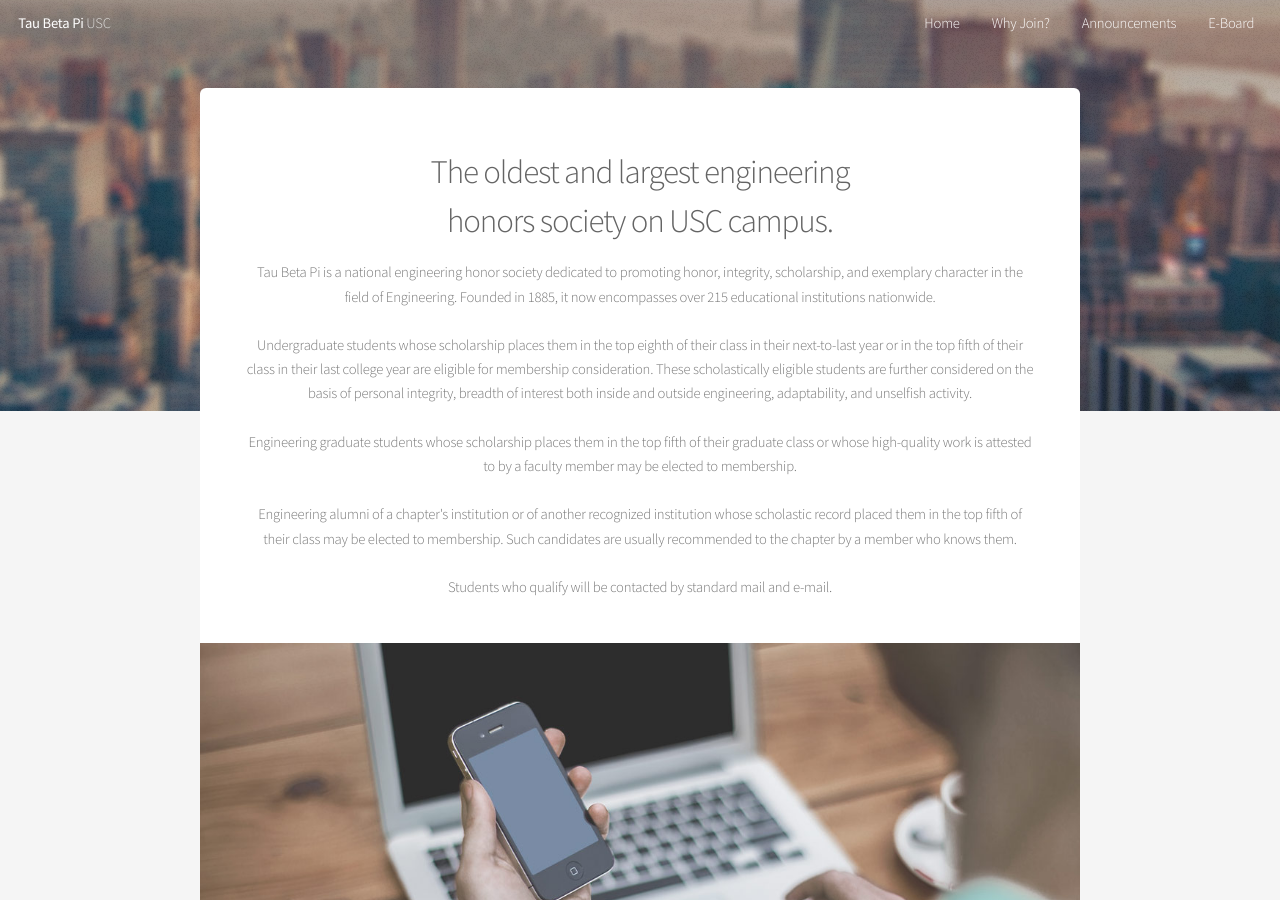
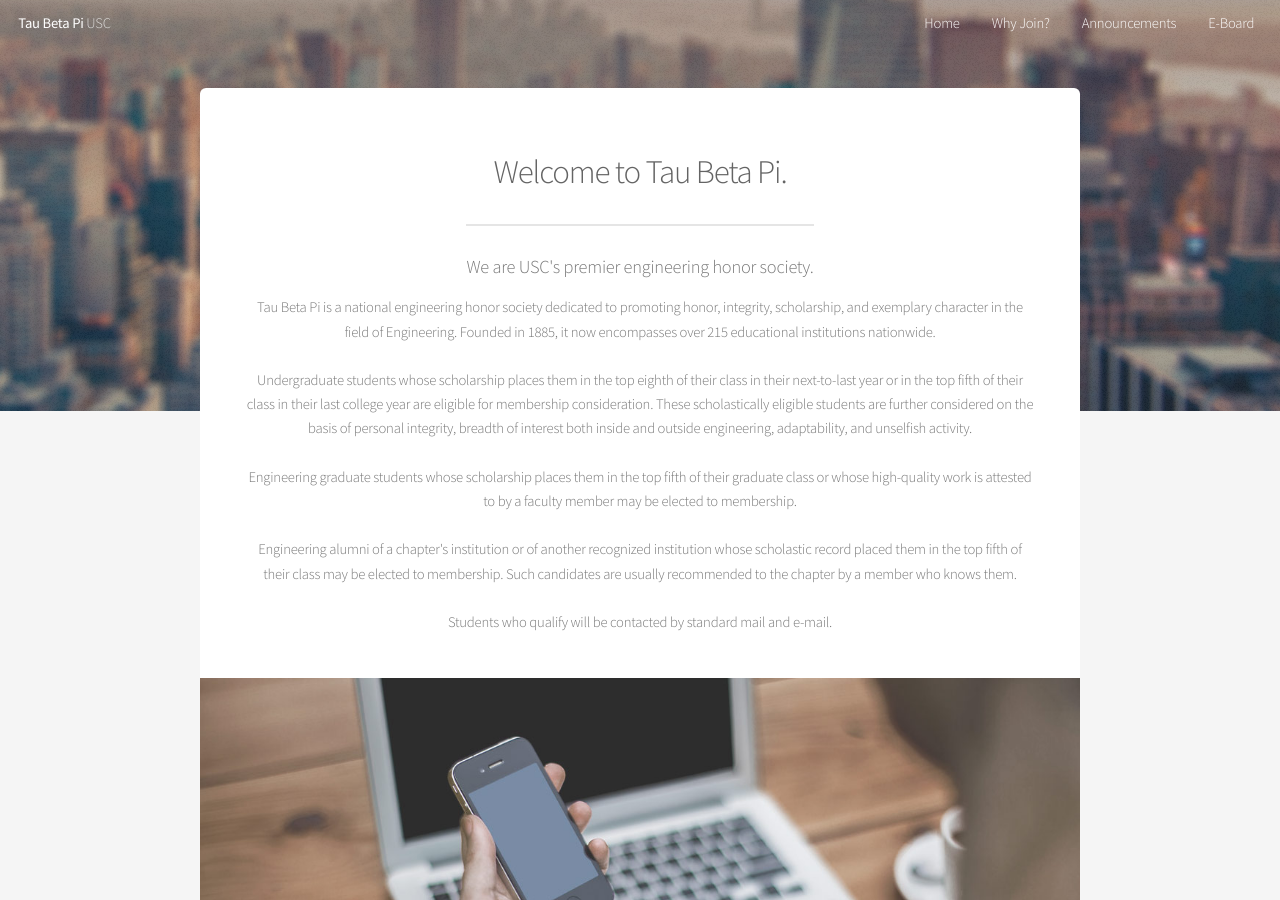
Before and after one commit to usctbp/usctbp.github.io, a Jekyll site: the page built from index.html, in a window 1280 px wide and 900 px high. Built offline with Jekyll 4.4.1, drawn with Linux system fonts in a browser that asks for light colours; the list of posts is cut into pages by our own code.

Commit message:
edit header

```diff
--- a/_includes/header.html
+++ b/_includes/header.html
@@ -29,7 +29,7 @@
 		<body class="landing">
 			<section id="banner">
 				<h2>Tau Beta Pi USC</h2>
-				<p>The Engineering Honor Society</p>
+				<p>California Delta Chapter Est. 1947</p>
 <!--
 				<ul class="actions">
 					<li><a href="#" class="button special">Sign Up</a></li>
--- a/index.html
+++ b/index.html
@@ -4,8 +4,8 @@
 ---
 <section class="box special">
 	<header class="major">
-						<h2>The oldest and largest engineering <br />
-		honors society on USC campus.</h2>
+						<h2>Welcome to Tau Beta Pi.</h2>
+						<p>We are USC's premier engineering honor society.</p>
 			</header>
 
 		<p>Tau Beta Pi is a national engineering honor society dedicated to promoting honor, integrity, scholarship, and exemplary character in the field of Engineering. Founded in 1885, it now encompasses over 215 educational institutions nationwide.</br></br>
```
